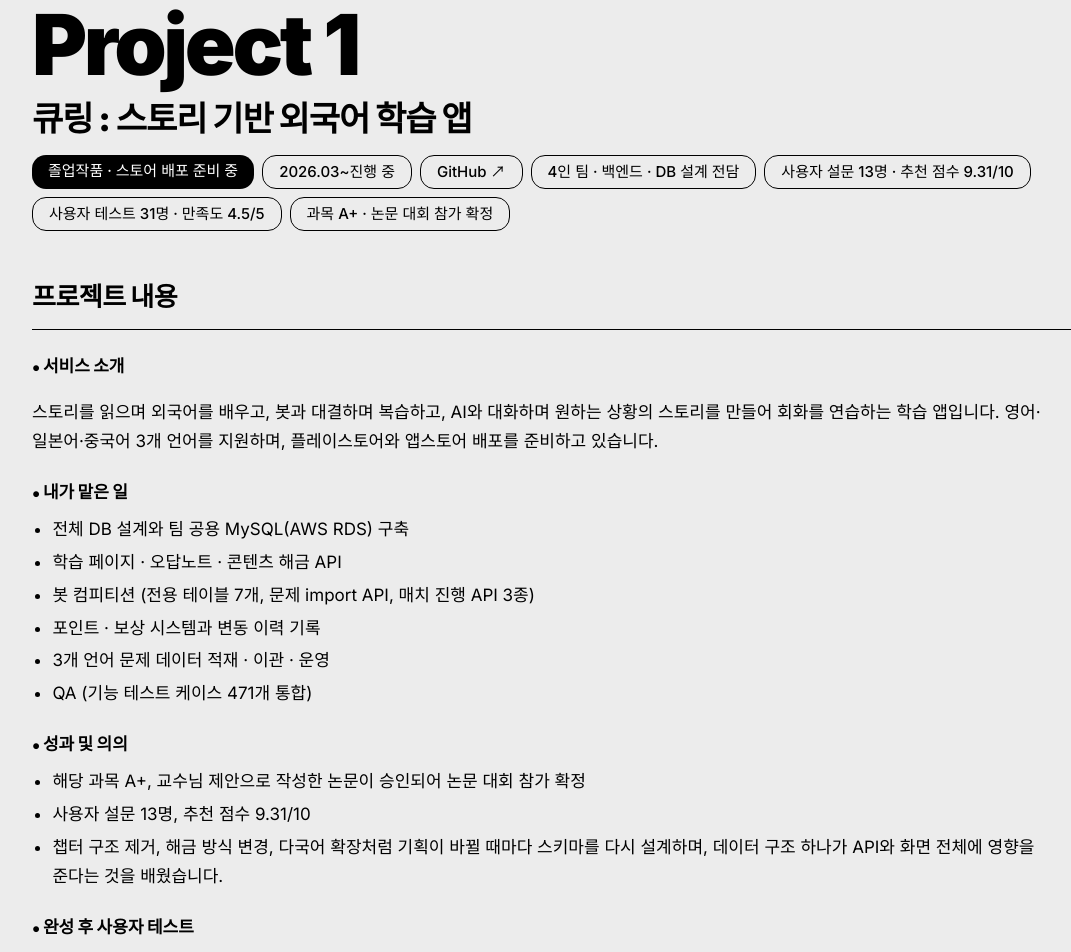
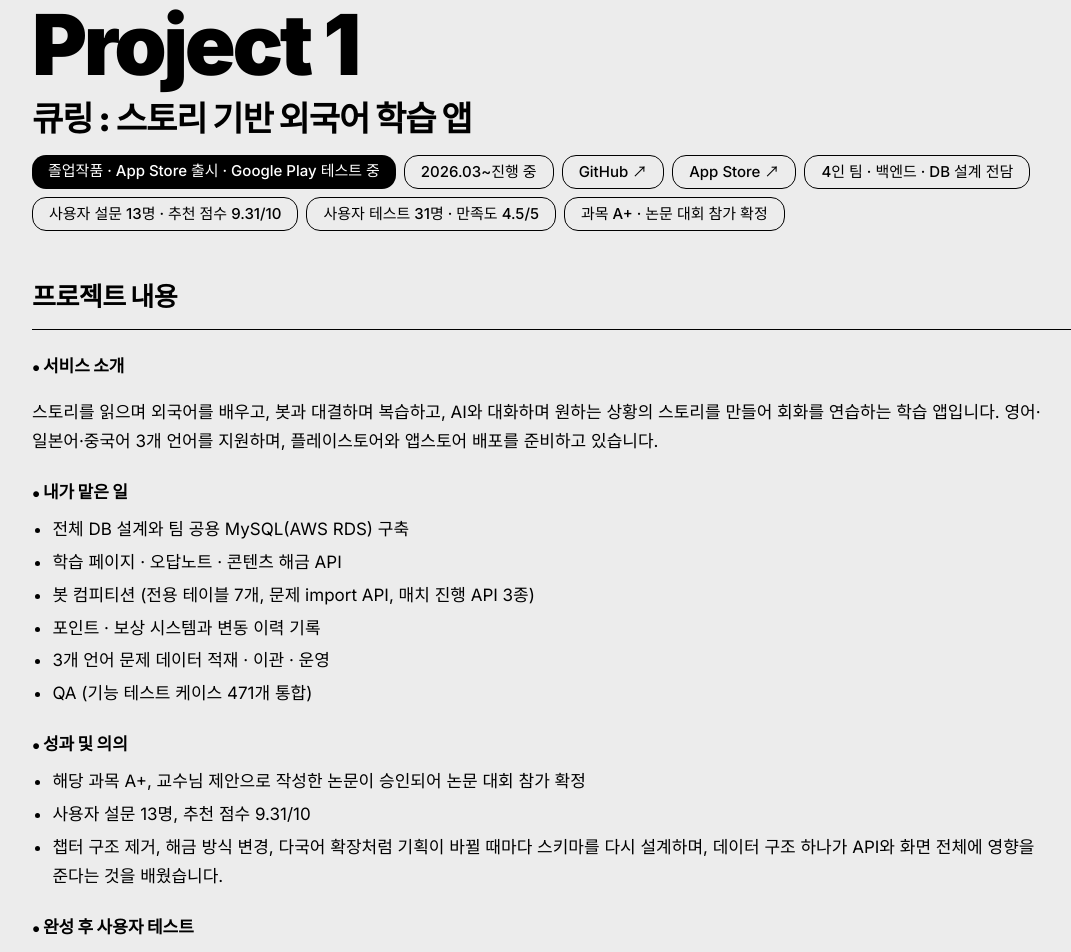
Before and after one commit to aprilily/aprilily.github.io, a plain HTML site: page index.html in a window 1280 px wide. Shown: the part 3293-4245 px from the top of the page, without its empty margins (84-1155 px from the left). Drawn offline with Linux system fonts and the light colour scheme.

Commit message:
Add files via upload

```diff
--- a/index.html
+++ b/index.html
@@ -282,9 +282,10 @@ pre.snip { margin: 8px 0 10px; padding: 12px 14px; background: var(--soft); bord
       <p class="p-label">Project 1</p>
       <h3 class="p-title">큐링 : 스토리 기반 외국어 학습 앱</h3>
       <ul class="p-meta">
-        <li class="pill">졸업작품 · 스토어 배포 준비 중</li>
+        <li class="pill">졸업작품 · App Store 출시 · Google Play 테스트 중</li>
         <li class="pill line">2026.03~진행 중</li>
         <li><a class="pill gh" href="https://github.com/2026-dmu-quiz-language/qring_backend" target="_blank" rel="noopener">GitHub ↗</a></li>
+        <li><a class="pill gh" href="https://apps.apple.com/kr/app/q-ring-%ED%81%90%EB%A7%81/id6820510959" target="_blank" rel="noopener">App Store ↗</a></li>
         <li class="pill line">4인 팀 · 백엔드 · DB 설계 전담</li>
         <li class="pill line">사용자 설문 13명 · 추천 점수 9.31/10</li>
         <li class="pill line">사용자 테스트 31명 · 만족도 4.5/5</li>
```
